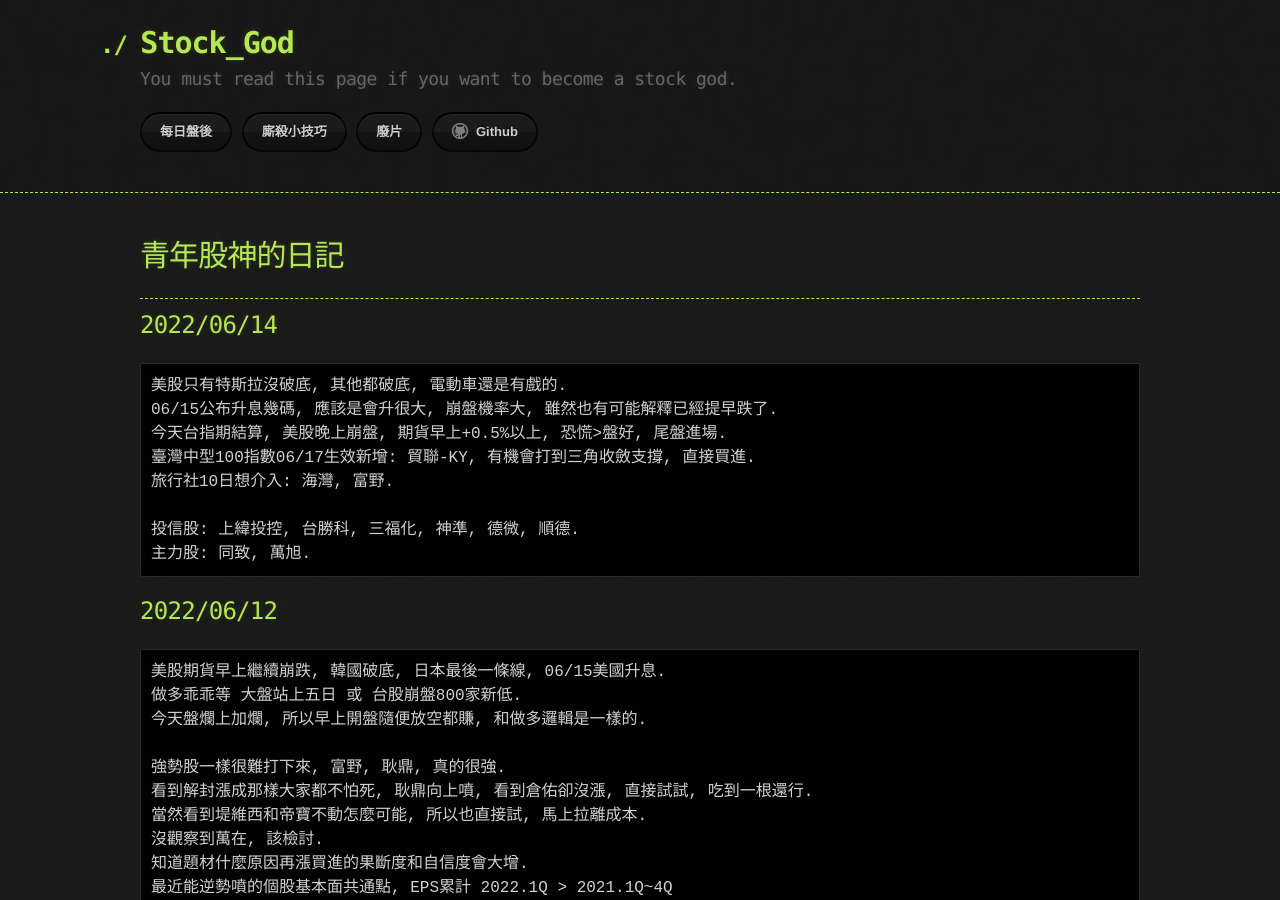
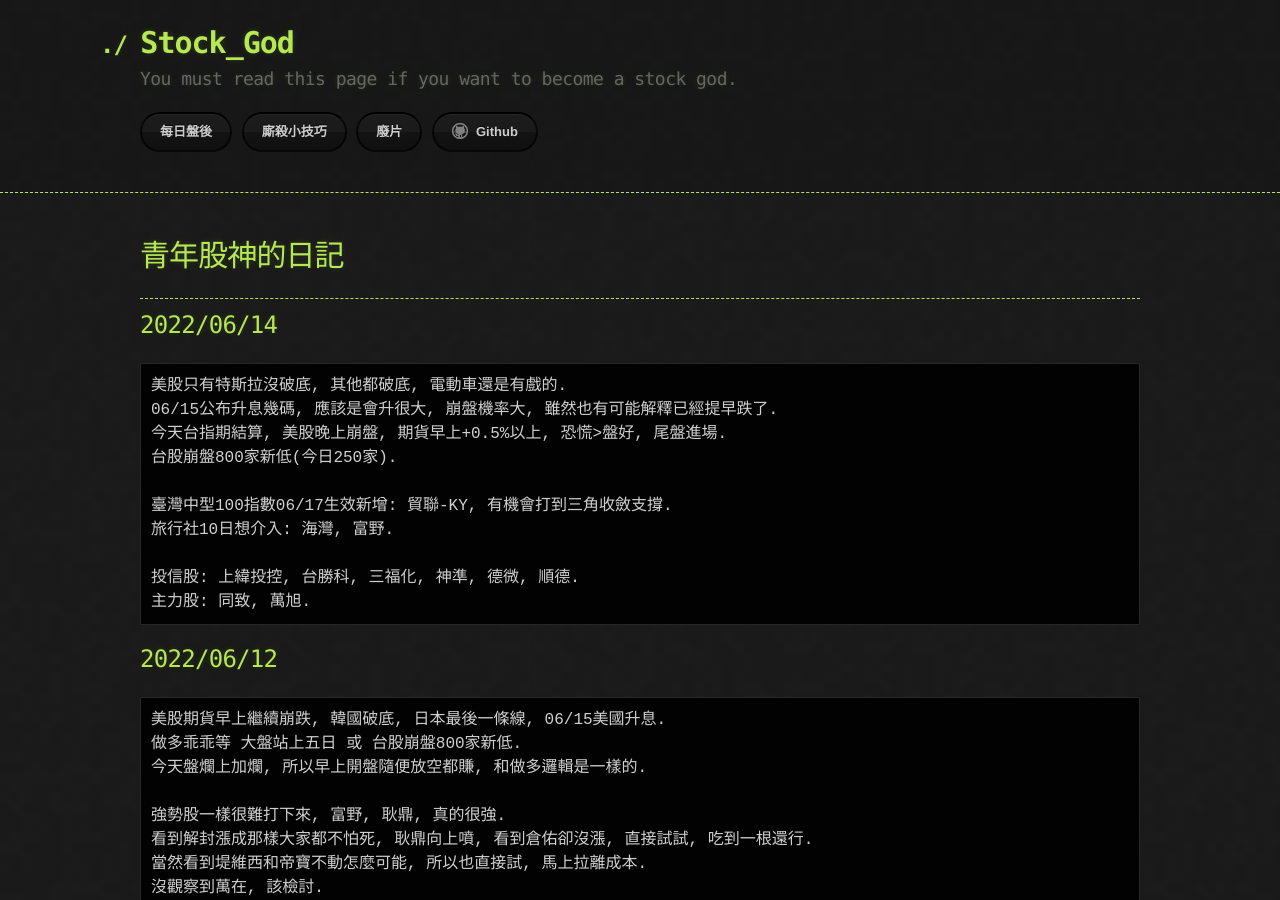
Before and after one commit to lepg5487/Stock_God, a Jekyll site: the page built from index.md, in a window 1280 px wide and 900 px high. Built offline with Jekyll 4.4.1, drawn with Linux system fonts in a browser that asks for light colours; our own code applies the rules of GitHub Pages for plain Markdown files.

Commit message:
Update index.md

```diff
--- a/index.md
+++ b/index.md
@@ -11,7 +11,9 @@ layout: testlayouts
 美股只有特斯拉沒破底, 其他都破底, 電動車還是有戲的.
 06/15公布升息幾碼, 應該是會升很大, 崩盤機率大, 雖然也有可能解釋已經提早跌了.
 今天台指期結算, 美股晚上崩盤, 期貨早上+0.5%以上, 恐慌>盤好, 尾盤進場.
-臺灣中型100指數06/17生效新增: 貿聯-KY, 有機會打到三角收斂支撐, 直接買進.
+台股崩盤800家新低(今日250家).
+
+臺灣中型100指數06/17生效新增: 貿聯-KY, 有機會打到三角收斂支撐.
 旅行社10日想介入: 海灣, 富野.
 
 投信股: 上緯投控, 台勝科, 三福化, 神準, 德微, 順德.
```
